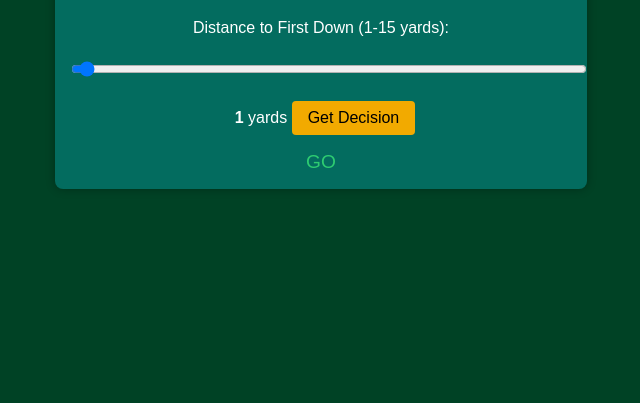
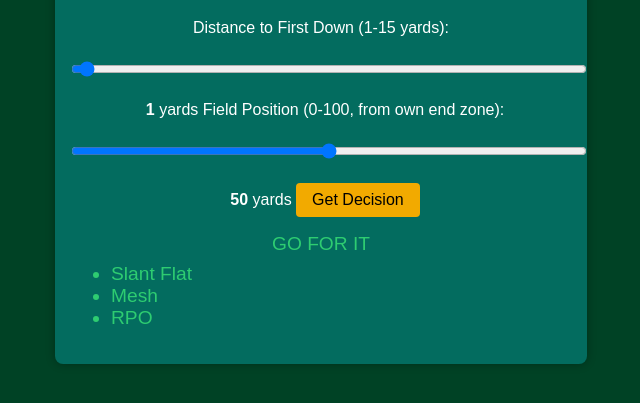
Before and after one commit to arjun18rama/4, a website with bundled scripts: page site/index.html in a window 1280 px wide. Both pictures are taken after a click on the button "Get Decision". Shown: the part 127-530 px from the top of the page, without its empty margins (319-959 px from the left). Built offline with nearby package versions, Linux system fonts and the light colour scheme.

Commit message:
Add field position input and advanced decision logic

```diff
--- a/site/index.html
+++ b/site/index.html
@@ -16,6 +16,11 @@
         <label for="distanceRange">Distance to First Down (1-15 yards):</label>
         <input type="range" id="distanceRange" min="1" max="15" value="1">
         <span id="distanceValue"></span> yards
+
+        <label for="fieldRange">Field Position (0-100, from own end zone):</label>
+        <input type="range" id="fieldRange" min="0" max="100" value="50">
+        <span id="fieldValue"></span> yards
+
         <button id="decideBtn">Get Decision</button>
         <div id="output" class="output"></div>
     </div>
--- a/site/script.js
+++ b/site/script.js
@@ -1,40 +1,116 @@
 import { navigate } from './modules/router.js';
 
-function getFourthDownDecision(distance) {
-    const yards = Number(distance);
-    if (isNaN(yards) || yards < 1 || yards > 15) {
-        return 'INVALID';
+/**
+ * Determine whether to go for it on fourth down based on yards to go and
+ * field position. Ported from the Python reference implementation.
+ * @param {number} yardsToGo - Yards needed for a first down.
+ * @param {number} fieldPosition - Yards from the team's own end zone (0-100).
+ * @returns {{decision: string, recommendations: string[]}|{decision: 'INVALID'}}
+ */
+function shouldGoForIt(yardsToGo, fieldPosition) {
+    const yards = Number(yardsToGo);
+    const position = Number(fieldPosition);
+
+    if (
+        isNaN(yards) || yards < 1 || yards > 15 ||
+        isNaN(position) || position < 0 || position > 100
+    ) {
+        return { decision: 'INVALID', recommendations: [] };
     }
 
-    return yards <= 10 ? 'YES' : 'NO';
+    let decision = 'PUNT';
+    let recommendations = [];
+
+    if (position >= 90) {
+        if (yards <= 1) {
+            decision = 'GO FOR IT';
+            recommendations = ['QB Sneak', 'Fullback Dive'];
+        }
+    } else if (position >= 70) {
+        if (yards <= 2) {
+            decision = 'GO FOR IT';
+            recommendations = ['Inside Zone', 'TE Stick'];
+        } else if (yards <= 5) {
+            decision = 'CONSIDER';
+        }
+    } else if (position >= 50) {
+        if (yards <= 5) {
+            decision = 'GO FOR IT';
+            recommendations = ['Slant Flat', 'Mesh', 'RPO'];
+        } else if (yards <= 10) {
+            decision = 'CONSIDER';
+        }
+    } else if (position >= 30) {
+        if (yards <= 7) {
+            decision = 'GO FOR IT';
+            recommendations = ['Double Post', 'PA Crossers'];
+        } else {
+            decision = 'FIELD GOAL or GO FOR IT';
+        }
+    } else if (position < 30) {
+        if (yards <= 5) {
+            decision = 'GO FOR IT';
+            recommendations = ['Quick Out', 'Fade', 'HB Draw'];
+        } else {
+            decision = 'FIELD GOAL';
+        }
+    } else {
+        decision = 'ERROR: Invalid field position';
+    }
+
+    return { decision, recommendations };
 }
 
 function updateDecision() {
-    const range = document.getElementById('distanceRange');
+    const yardsRange = document.getElementById('distanceRange');
+    const fieldRange = document.getElementById('fieldRange');
     const outputDiv = document.getElementById('output');
     const distanceValue = document.getElementById('distanceValue');
+    const fieldValue = document.getElementById('fieldValue');
 
-    distanceValue.textContent = range.value;
-    const decision = getFourthDownDecision(range.value);
+    distanceValue.textContent = yardsRange.value;
+    fieldValue.textContent = fieldRange.value;
 
     outputDiv.classList.remove('go', 'kick');
+    outputDiv.innerHTML = '';
 
-    if (decision === 'INVALID') {
-        outputDiv.textContent = 'Please enter a valid distance between 1 and 15.';
-    } else if (decision === 'YES') {
-        outputDiv.textContent = 'GO';
+    const result = shouldGoForIt(yardsRange.value, fieldRange.value);
+
+    if (result.decision === 'INVALID') {
+        outputDiv.textContent = 'Please enter valid values.';
+        return;
+    }
+
+    outputDiv.textContent = result.decision;
+    if (result.decision.includes('GO')) {
         outputDiv.classList.add('go');
-    } else {
-        outputDiv.textContent = 'KICK';
+    } else if (result.decision.includes('PUNT') || result.decision.includes('FIELD')) {
         outputDiv.classList.add('kick');
+    }
+
+    if (result.recommendations.length) {
+        const list = document.createElement('ul');
+        list.className = 'recommendations';
+        result.recommendations.forEach((play) => {
+            const li = document.createElement('li');
+            li.textContent = play;
+            list.appendChild(li);
+        });
+        outputDiv.appendChild(list);
     }
 }
 
 const rangeEl = document.getElementById('distanceRange');
+const fieldEl = document.getElementById('fieldRange');
 
 rangeEl.addEventListener('input', () => {
     localStorage.setItem('distanceRange', rangeEl.value);
     updateDecision();
 });
 
+fieldEl.addEventListener('input', () => {
+    localStorage.setItem('fieldRange', fieldEl.value);
+    updateDecision();
+});
+
 document.getElementById('decideBtn').addEventListener('click', updateDecision);
--- a/site/style.css
+++ b/site/style.css
@@ -46,6 +46,16 @@ button:hover {
     margin-left: 0.5rem;
 }
 
+#fieldValue {
+    font-weight: bold;
+    margin-left: 0.5rem;
+}
+
+.recommendations {
+    margin-top: 0.5rem;
+    text-align: left;
+}
+
 .go {
     color: #2ecc71;
 }
```
